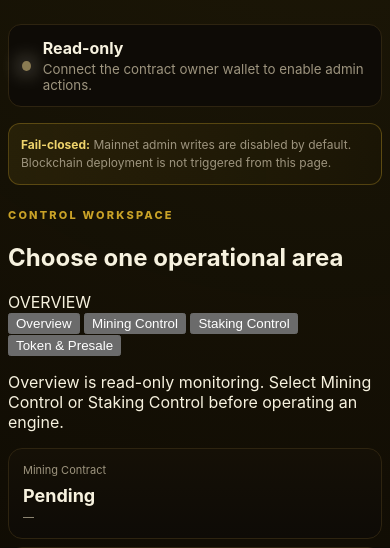
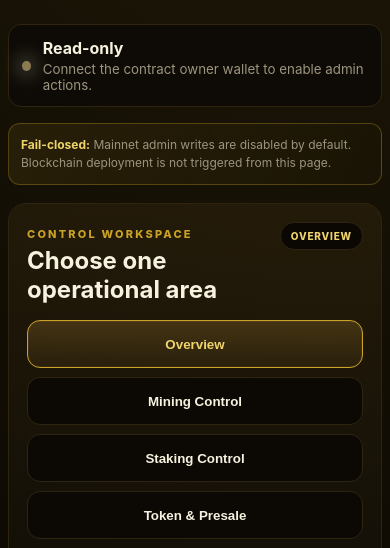
Before and after one commit to alfatih060124-ctrl/AETHER-TOKEN-ATH-, a website: page mining-web/public/admin.html in a window 390 px wide. Shown: the part 240-788 px from the top of the page. Drawn offline with nearby package versions, Linux system fonts and the light colour scheme; no server answers.

Commit message:
style(admin): add isolated workspace navigation

```diff
--- a/mining-web/public/admin.css
+++ b/mining-web/public/admin.css
@@ -99,3 +99,88 @@
 .button-row.compact{margin-top:0}
 @media(max-width:900px){.analytics-grid{grid-template-columns:1fr 1fr}}
 @media(max-width:560px){.form-grid,.analytics-grid{grid-template-columns:1fr}.admin-list-row{align-items:flex-start;flex-direction:column}.table-actions{flex-direction:column}}
+
+
+/* Operational workspace separation */
+.workspace-switcher{
+  border:1px solid var(--line);
+  background:linear-gradient(180deg,rgba(255,184,77,.06),rgba(255,255,255,.015));
+  border-radius:18px;
+  padding:18px;
+  margin:14px 0 18px;
+}
+.workspace-switcher-head,.workspace-zone-head{
+  display:flex;
+  align-items:flex-start;
+  justify-content:space-between;
+  gap:16px;
+}
+.workspace-switcher h2,.workspace-zone-head h2{margin:4px 0 0}
+.workspace-badge,.workspace-zone-tag{
+  border:1px solid var(--line);
+  border-radius:999px;
+  padding:7px 10px;
+  font-size:11px;
+  font-weight:800;
+  letter-spacing:.08em;
+  white-space:nowrap;
+  color:var(--gold2);
+  background:#0b0804;
+}
+.workspace-tabs{
+  display:grid;
+  grid-template-columns:repeat(4,minmax(0,1fr));
+  gap:9px;
+  margin-top:16px;
+}
+.workspace-tab{
+  border:1px solid var(--line);
+  border-radius:13px;
+  min-height:48px;
+  padding:10px 12px;
+  background:#0c0905;
+  color:var(--text);
+  font-weight:800;
+  cursor:pointer;
+  transition:transform .15s ease,border-color .15s ease,background .15s ease;
+}
+.workspace-tab:hover{transform:translateY(-1px);border-color:#7f6329}
+.workspace-tab.active{
+  border-color:var(--gold);
+  background:linear-gradient(180deg,rgba(240,181,66,.18),rgba(240,181,66,.06));
+  color:var(--gold2);
+  box-shadow:inset 0 0 0 1px rgba(240,181,66,.08);
+}
+.workspace-tab.mining-tab.active{box-shadow:inset 4px 0 0 var(--gold),inset 0 0 0 1px rgba(240,181,66,.08)}
+.workspace-tab.staking-tab.active{box-shadow:inset 4px 0 0 #d6b36a,inset 0 0 0 1px rgba(240,181,66,.08)}
+.workspace-note,.workspace-zone-note{
+  margin:12px 0 0;
+  color:var(--muted);
+  line-height:1.55;
+}
+.engine-zone{
+  position:relative;
+  overflow:hidden;
+  border-width:1px;
+}
+.engine-zone::before{
+  content:"";
+  position:absolute;
+  inset:0 auto 0 0;
+  width:5px;
+  background:var(--gold);
+}
+.staking-zone::before{background:#d6b36a}
+.system-zone::before{background:#8d7a55}
+.control-zone[hidden]{display:none!important}
+body[data-control-view="mining"] .hero .eyebrow::after{content:" · MINING WORKSPACE"}
+body[data-control-view="staking"] .hero .eyebrow::after{content:" · STAKING WORKSPACE"}
+body[data-control-view="system"] .hero .eyebrow::after{content:" · TOKEN & PRESALE"}
+@media(max-width:760px){
+  .workspace-tabs{grid-template-columns:1fr 1fr}
+  .workspace-switcher-head,.workspace-zone-head{align-items:flex-start}
+}
+@media(max-width:420px){
+  .workspace-tabs{grid-template-columns:1fr}
+  .workspace-badge,.workspace-zone-tag{font-size:10px}
+}
```
